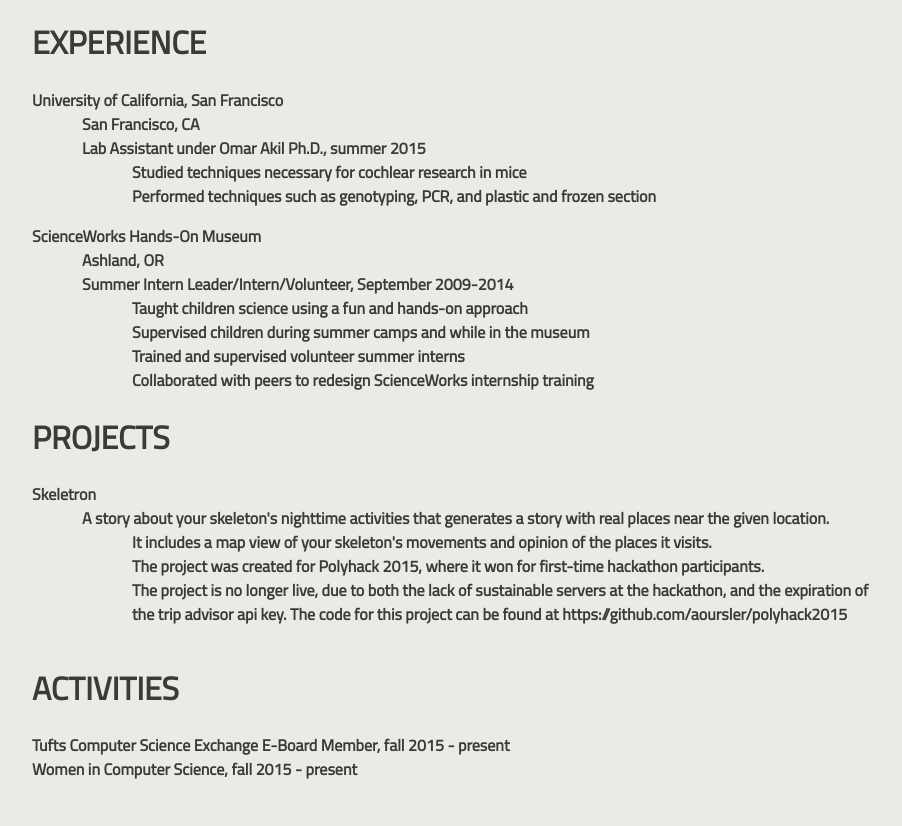
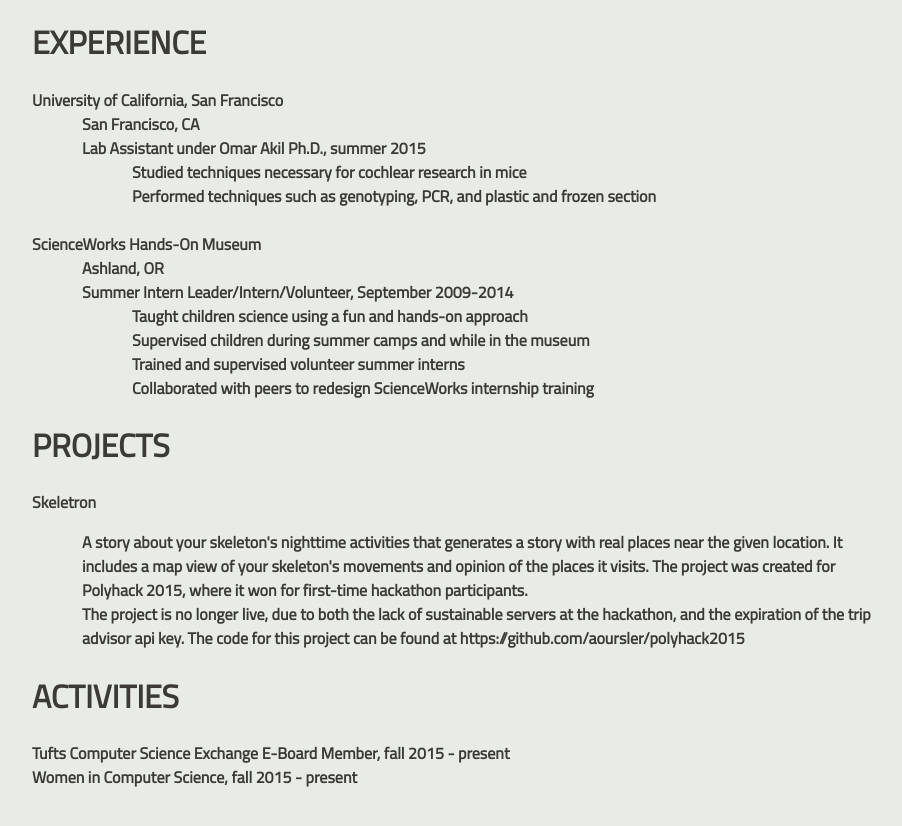
Before and after one commit to aoursler/aoursler.github.io, a plain HTML site: page index.html in a window 1280 px wide. Shown: the part 2694-3520 px from the top of the page, without its empty margins (181-1083 px from the left). Drawn offline with Linux system fonts and the light colour scheme.

Commit message:
Formatting fix

```diff
--- a/index.html
+++ b/index.html
@@ -39,6 +39,9 @@
 	</div>
 	<div id = "portfolio">
 		<h2>Portfolio</h2>
+			<form action = "skeletron.html">
+				<input type="image" id = "square" src="skeletron.png" alt="Skeletron">
+			</form>
 			<form action = "4-voiceHarmonyGenerator.html">
 				<input type="image" id = "square" src="4-voiceHarmonyGenerator.png" alt="4-Voice Harmony Generator">
 			</form>
@@ -79,29 +82,38 @@
 			<p>Programming Languages: C++, Java, JavaScript, CSS, HTML5<br>Software: Git, Emacs, Sublime<br>Foreign Languages: Chinese</p>
 			</h4>
 
-			<p><h1>EXPERIENCE</h1>
+			<h1>EXPERIENCE</h1>
 			<h4>
-			University of California, San Francisco<br>
-			<div id ="tab">San Francisco, CA</div><br>
-			<div id ="tab">Lab Assistant under Omar Akil Ph.D., summer 2015</div>
-			<div id ="tab"><div id ="tab">Studied techniques necessary for cochlear research in mice</div></div>
-			<div id ="tab"><div id ="tab">Performed techniques such as genotyping, PCR, and plastic and frozen section</div></div><br></p>
-
-			ScienceWorks Hands-On Museum<br>
-			<div id ="tab">Ashland, OR</div><br>
-			<div id ="tab">Summer Intern Leader/Intern/Volunteer, September 2009-2014</div><br>
-			<div id ="tab"><div id ="tab">Taught children science using a fun and hands-on approach</div></div><br>
-			<div id ="tab"><div id ="tab">Supervised children during summer camps and while in the museum</div></div><br>
-			<div id ="tab"><div id ="tab">Trained and supervised volunteer summer interns</div></div><br>
-			<div id ="tab"><div id ="tab">Collaborated with peers to redesign ScienceWorks internship training</div></div>
+			University of California, San Francisco
+			<div id = "textblock">
+				San Francisco, CA<br>
+				Lab Assistant under Omar Akil Ph.D., summer 2015 <br>
+				<div id = "textblock">
+					Studied techniques necessary for cochlear research in mice<br>
+				 	Performed techniques such as genotyping, PCR, and plastic and frozen section<br>
+				</div>
+			</div>
+			<br>
+			ScienceWorks Hands-On Museum
+			<div id = "textblock">
+				Ashland, OR<br>
+				Summer Intern Leader/Intern/Volunteer, September 2009-2014<br>
+				<div id = "textblock">
+					Taught children science using a fun and hands-on approach<br>
+					Supervised children during summer camps and while in the museum<br>
+					Trained and supervised volunteer summer interns<br>
+					Collaborated with peers to redesign ScienceWorks internship training <br>
+				</div>
+			</div>
 			</h4>
 			<h1>PROJECTS</h1>
 			<h4>
 			Skeletron<br>
-			<div id ="tab">A story about your skeleton's nighttime activities that generates a story with real places near the given location.<br>
-			<div id ="tab">It includes a map view of your skeleton's movements and opinion of the places it visits.<br></div>
-			<div id ="tab">The project was created for Polyhack 2015, where it won for first-time hackathon participants.</div><br>
-			<div id ="tab">The project is no longer live, due to both the lack of sustainable servers at the hackathon, and the expiration of the trip advisor api key. The code for this project can be found at https://github.com/aoursler/polyhack2015</div></p>
+			<p>
+			<div id = "textblock">
+			A story about your skeleton's nighttime activities that generates a story with real places near the given location. It includes a map view of your skeleton's movements and opinion of the places it visits. The project was created for Polyhack 2015, where it won for first-time hackathon participants.<br>
+			The project is no longer live, due to both the lack of sustainable servers at the hackathon, and the expiration of the trip advisor api key. The code for this project can be found at https://github.com/aoursler/polyhack2015
+			</div></p>
 			</h4>
 
 			<h1>ACTIVITIES</h1>
--- a/projectstyle.css
+++ b/projectstyle.css
@@ -1,14 +1,16 @@
+/*
+Color Skeme
+http://www.awwwards.com/trendy-web-color-palettes-and-material-design-color-schemes-tools.html
+#c0dfd9-blue
+#e9ece5-white
+#b3c2bf-grey
+#3b3a36-black
+*/
 body{
 	margin-left: 200px;
 	margin-right: 200px;
-	background-color: grey;
-	color: white;
+	background-color: #b3c2bf;
+	color: #3b3a36;
 	font-family: 'Titillium Web', sans-serif;
 	text-align: center;
 }
-
-
-#webpage{
-	margin-left: 100px;
-	margin-right: 100px;
-}
--- a/style.css
+++ b/style.css
@@ -1,20 +1,16 @@
 /*ToDo:	Header:	Put picture creds.
-		Portfolio: 	-Skeletron
-					-Snake
+		Portfolio: 	-Snake
 					-Fishtank
 					-RoadTrip?
 					-MapChat
-					Pages pictures link to
-					Fix up portfolio items
-		Pictures:	Of Mountains
 */
-/*Future:	Resume Formating
-			Server side
+/*Future:	Server side
 			Domain name/link it up?
 			Header:	Add Linked In, Facebook, and Github
-			Color Skeme: Use Pokepallets?
 */
 /*
+Color Skeme
+http://www.awwwards.com/trendy-web-color-palettes-and-material-design-color-schemes-tools.html
 #c0dfd9-blue
 #e9ece5-white
 #b3c2bf-grey
@@ -144,8 +140,7 @@ form{
 	margin-right: 100px;
 	margin-left: 100px;
 }
-#tab{
-	display: inline-block;
+#textblock{
 	padding-left: 50px;
 }
 
```
Also changed, not shown: skeletron.html (added, +14 -0 lines), skeletron.png (added).
